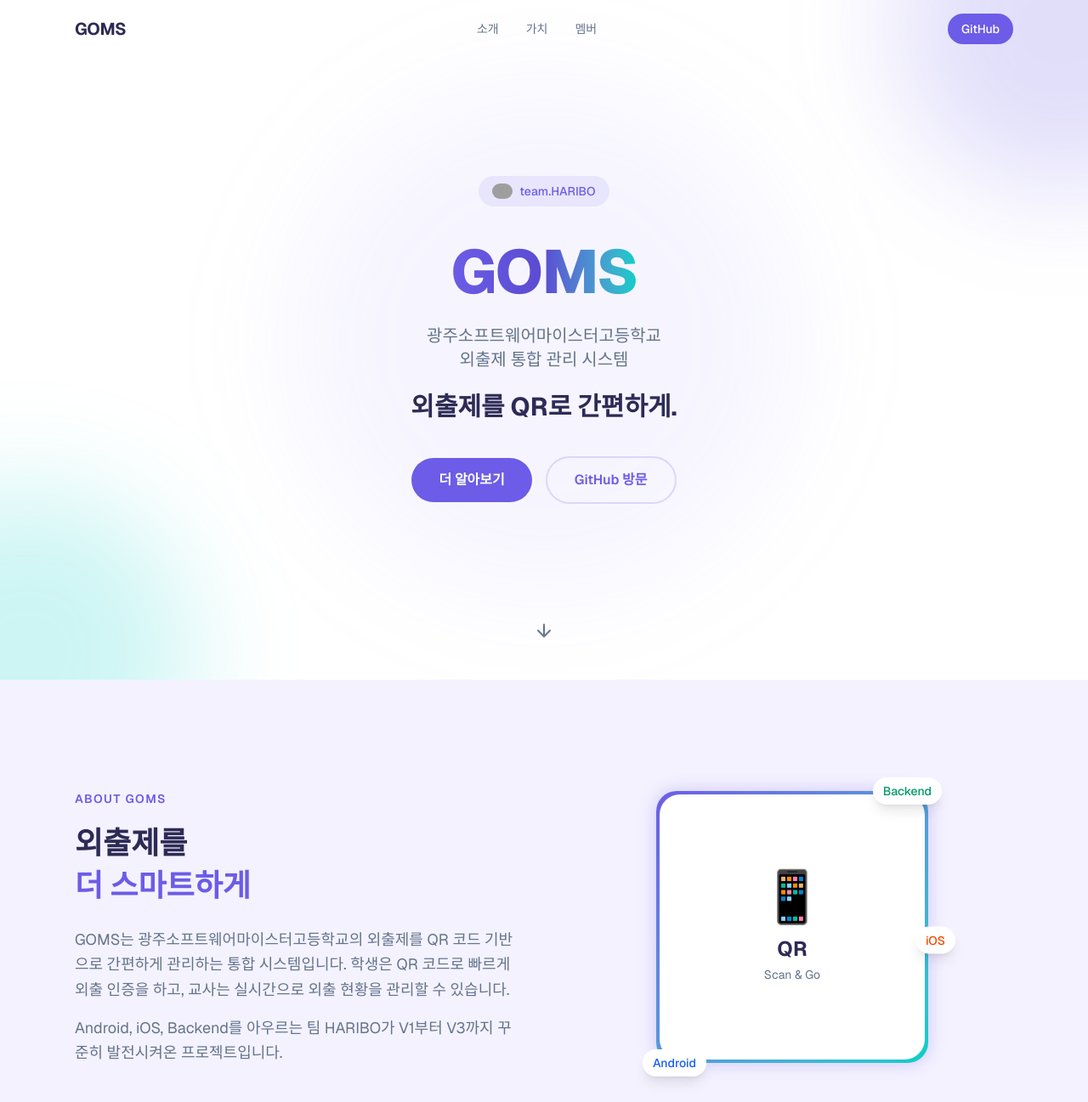
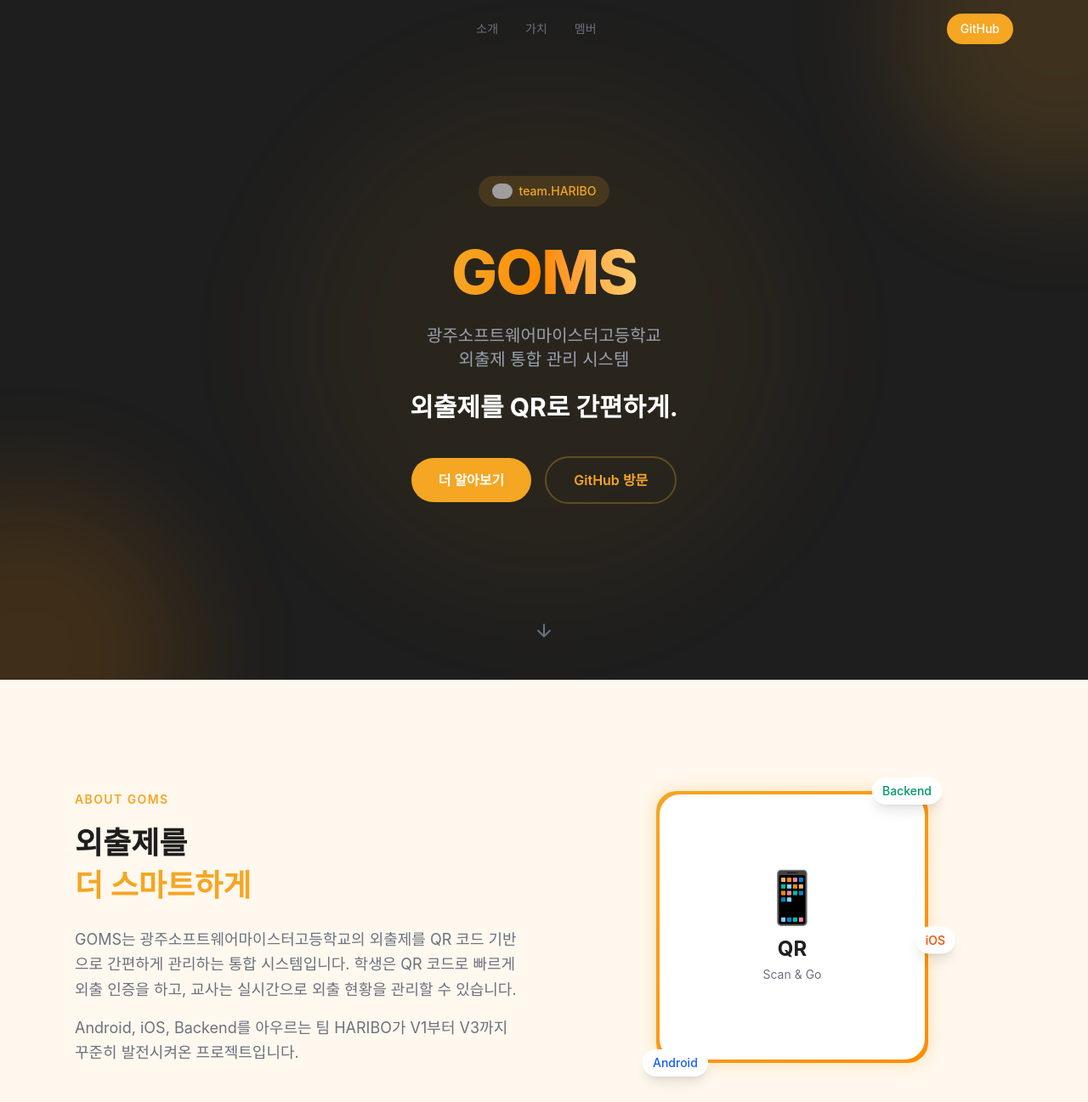
Before and after one commit to team-haribo/GOMS-WebSite, a Next.js app: page / in a window 1280 px wide. Shown: the top 1297 px of the page at 85% size. Built offline with nearby package versions, Linux system fonts and the light colour scheme; grey boxes are pictures that could not be loaded.

Commit message:
🎨 :: [#11] 피그마 디자인 반영 - 오렌지 테마 및 Pretendard 폰트 적용

```diff
--- a/src/app/globals.css
+++ b/src/app/globals.css
@@ -1,18 +1,20 @@
 @import "tailwindcss";
+@import url("https://cdn.jsdelivr.net/gh/orioncactus/pretendard@v1.3.9/dist/web/variable/pretendardvariable-dynamic-subset.min.css");
 
 @theme inline {
   --color-background: #ffffff;
-  --color-foreground: #171717;
-  --color-primary: #6C5CE7;
-  --color-primary-dark: #5A4BD1;
-  --color-primary-light: #A29BFE;
-  --color-accent: #00CEC9;
-  --color-section-bg: #F4F2FF;
+  --color-foreground: #1E1E1E;
+  --color-primary: #F5A623;
+  --color-primary-dark: #E8961A;
+  --color-primary-light: #FFCB6B;
+  --color-accent: #FF8C00;
+  --color-section-bg: #FFF8EE;
   --color-card-bg: #ffffff;
-  --color-text-secondary: #64748B;
-  --color-text-heading: #2D2B55;
-  --font-sans: var(--font-geist-sans);
-  --font-mono: var(--font-geist-mono);
+  --color-text-secondary: #6B7280;
+  --color-text-heading: #1E1E1E;
+  --color-dark: #121212;
+  --color-dark-card: #1E1E1E;
+  --font-pretendard: "Pretendard Variable", Pretendard, -apple-system, BlinkMacSystemFont, system-ui, Roboto, "Helvetica Neue", "Segoe UI", "Apple SD Gothic Neo", "Noto Sans KR", "Malgun Gothic", "Apple Color Emoji", "Segoe UI Emoji", "Segoe UI Symbol", sans-serif;
 }
 
 html {
@@ -22,7 +24,6 @@
 body {
   background: var(--color-background);
   color: var(--color-foreground);
-  font-family: var(--font-sans), Arial, Helvetica, sans-serif;
 }
 
 @keyframes fade-in-up {
@@ -42,8 +43,13 @@
 }
 
 @keyframes pulse-glow {
-  0%, 100% { box-shadow: 0 0 20px rgba(108, 92, 231, 0.3); }
-  50% { box-shadow: 0 0 40px rgba(108, 92, 231, 0.6); }
+  0%, 100% { box-shadow: 0 0 20px rgba(245, 166, 35, 0.3); }
+  50% { box-shadow: 0 0 40px rgba(245, 166, 35, 0.6); }
+}
+
+@keyframes shimmer {
+  0% { background-position: -200% 0; }
+  100% { background-position: 200% 0; }
 }
 
 .animate-fade-in-up {
@@ -59,6 +65,10 @@
   animation: pulse-glow 3s ease-in-out infinite;
 }
 
+.animate-shimmer {
+  animation: shimmer 3s linear infinite;
+}
+
 .delay-100 { animation-delay: 0.1s; }
 .delay-200 { animation-delay: 0.2s; }
 .delay-300 { animation-delay: 0.3s; }
--- a/src/app/layout.tsx
+++ b/src/app/layout.tsx
@@ -1,16 +1,5 @@
 import type { Metadata } from "next";
-import { Geist, Geist_Mono } from "next/font/google";
 import "./globals.css";
-
-const geistSans = Geist({
-  variable: "--font-geist-sans",
-  subsets: ["latin"],
-});
-
-const geistMono = Geist_Mono({
-  variable: "--font-geist-mono",
-  subsets: ["latin"],
-});
 
 export const metadata: Metadata = {
   title: "GOMS - 광주소프트웨어마이스터고 외출제 통합 관리 시스템",
@@ -29,11 +18,8 @@
   children: React.ReactNode;
 }>) {
   return (
-    <html
-      lang="ko"
-      className={`${geistSans.variable} ${geistMono.variable} h-full antialiased`}
-    >
-      <body className="min-h-full flex flex-col">{children}</body>
+    <html lang="ko" className="h-full antialiased">
+      <body className="min-h-full flex flex-col font-pretendard">{children}</body>
     </html>
   );
 }
--- a/src/components/About.tsx
+++ b/src/components/About.tsx
@@ -6,24 +6,24 @@
   const { ref, visible } = useInView();
 
   return (
-    <section id="about" className="py-24 sm:py-32 bg-[#F4F2FF]" ref={ref}>
+    <section id="about" className="py-24 sm:py-32 bg-[#FFF8EE]" ref={ref}>
       <div className="max-w-6xl mx-auto px-6">
         <div className="grid md:grid-cols-2 gap-16 items-center">
           <div className={visible ? "animate-fade-in-up" : "opacity-0"}>
-            <span className="text-[#6C5CE7] font-semibold text-sm uppercase tracking-widest">
+            <span className="text-[#F5A623] font-semibold text-sm uppercase tracking-widest">
               About GOMS
             </span>
-            <h2 className="mt-4 text-3xl sm:text-4xl font-bold text-[#2D2B55] leading-snug">
+            <h2 className="mt-4 text-3xl sm:text-4xl font-bold text-[#1E1E1E] leading-snug">
               외출제를
               <br />
-              <span className="text-[#6C5CE7]">더 스마트하게</span>
+              <span className="text-[#F5A623]">더 스마트하게</span>
             </h2>
-            <p className="mt-6 text-[#64748B] text-lg leading-relaxed">
+            <p className="mt-6 text-[#6B7280] text-lg leading-relaxed">
               GOMS는 광주소프트웨어마이스터고등학교의 외출제를 QR 코드 기반으로
               간편하게 관리하는 통합 시스템입니다. 학생은 QR 코드로 빠르게 외출
               인증을 하고, 교사는 실시간으로 외출 현황을 관리할 수 있습니다.
             </p>
-            <p className="mt-4 text-[#64748B] text-lg leading-relaxed">
+            <p className="mt-4 text-[#6B7280] text-lg leading-relaxed">
               Android, iOS, Backend를 아우르는 팀 HARIBO가 V1부터 V3까지 꾸준히
               발전시켜온 프로젝트입니다.
             </p>
@@ -31,12 +31,12 @@
 
           <div className={`flex justify-center ${visible ? "animate-fade-in-up delay-200" : "opacity-0"}`}>
             <div className="relative">
-              <div className="w-72 h-72 sm:w-80 sm:h-80 rounded-3xl bg-gradient-to-br from-[#6C5CE7] to-[#00CEC9] p-1 animate-pulse-glow">
+              <div className="w-72 h-72 sm:w-80 sm:h-80 rounded-3xl bg-gradient-to-br from-[#F5A623] to-[#FF8C00] p-1 animate-pulse-glow">
                 <div className="w-full h-full rounded-3xl bg-white flex flex-col items-center justify-center gap-4">
                   <div className="text-6xl">📱</div>
                   <div className="text-center">
-                    <p className="text-2xl font-bold text-[#2D2B55]">QR</p>
-                    <p className="text-[#64748B] text-sm mt-1">Scan & Go</p>
+                    <p className="text-2xl font-bold text-[#1E1E1E]">QR</p>
+                    <p className="text-[#6B7280] text-sm mt-1">Scan & Go</p>
                   </div>
                 </div>
               </div>
--- a/src/components/Footer.tsx
+++ b/src/components/Footer.tsx
@@ -1,6 +1,6 @@
 export default function Footer() {
   return (
-    <footer className="bg-[#2D2B55] text-white py-16">
+    <footer className="bg-[#1E1E1E] text-white py-16">
       <div className="max-w-6xl mx-auto px-6">
         <div className="flex flex-col sm:flex-row items-start sm:items-center justify-between gap-8">
           <div>
@@ -16,7 +16,7 @@
               href="https://github.com/team-haribo"
               target="_blank"
               rel="noopener noreferrer"
-              className="flex items-center gap-2 text-white/60 hover:text-white transition-colors text-sm"
+              className="flex items-center gap-2 text-white/60 hover:text-[#F5A623] transition-colors text-sm"
             >
               <svg width="20" height="20" fill="currentColor" viewBox="0 0 24 24">
                 <path d="M12 0c-6.626 0-12 5.373-12 12 0 5.302 3.438 9.8 8.207 11.387.599.111.793-.261.793-.577v-2.234c-3.338.726-4.033-1.416-4.033-1.416-.546-1.387-1.333-1.756-1.333-1.756-1.089-.745.083-.729.083-.729 1.205.084 1.839 1.237 1.839 1.237 1.07 1.834 2.807 1.304 3.492.997.107-.775.418-1.305.762-1.604-2.665-.305-5.467-1.334-5.467-5.931 0-1.311.469-2.381 1.236-3.221-.124-.303-.535-1.524.117-3.176 0 0 1.008-.322 3.301 1.23.957-.266 1.983-.399 3.003-.404 1.02.005 2.047.138 3.006.404 2.291-1.552 3.297-1.23 3.297-1.23.653 1.653.242 2.874.118 3.176.77.84 1.235 1.911 1.235 3.221 0 4.609-2.807 5.624-5.479 5.921.43.372.823 1.102.823 2.222v3.293c0 .319.192.694.801.576 4.765-1.589 8.199-6.086 8.199-11.386 0-6.627-5.373-12-12-12z" />
--- a/src/components/Header.tsx
+++ b/src/components/Header.tsx
@@ -18,17 +18,17 @@
       }`}
     >
       <div className="max-w-6xl mx-auto px-6 py-4 flex items-center justify-between">
-        <a href="#" className="text-xl font-bold text-[#2D2B55] tracking-tight">
+        <a href="#" className="text-xl font-bold text-[#1E1E1E] tracking-tight">
           GOMS
         </a>
-        <nav className="hidden sm:flex items-center gap-8 text-sm font-medium text-[#64748B]">
-          <a href="#about" className="hover:text-[#6C5CE7] transition-colors">
+        <nav className="hidden sm:flex items-center gap-8 text-sm font-medium text-[#6B7280]">
+          <a href="#about" className="hover:text-[#F5A623] transition-colors">
             소개
           </a>
-          <a href="#values" className="hover:text-[#6C5CE7] transition-colors">
+          <a href="#values" className="hover:text-[#F5A623] transition-colors">
             가치
           </a>
-          <a href="#members" className="hover:text-[#6C5CE7] transition-colors">
+          <a href="#members" className="hover:text-[#F5A623] transition-colors">
             멤버
           </a>
         </nav>
@@ -36,7 +36,7 @@
           href="https://github.com/team-haribo"
           target="_blank"
           rel="noopener noreferrer"
-          className="px-4 py-2 rounded-full bg-[#6C5CE7] text-white text-sm font-medium hover:bg-[#5A4BD1] transition-colors"
+          className="px-4 py-2 rounded-full bg-[#F5A623] text-white text-sm font-medium hover:bg-[#E8961A] transition-colors"
         >
           GitHub
         </a>
--- a/src/components/Hero.tsx
+++ b/src/components/Hero.tsx
@@ -4,15 +4,17 @@
 
 export default function Hero() {
   return (
-    <section className="relative min-h-screen flex items-center justify-center overflow-hidden">
+    <section className="relative min-h-screen flex items-center justify-center overflow-hidden bg-[#1E1E1E]">
+      {/* Background gradient orbs */}
       <div className="absolute inset-0 overflow-hidden pointer-events-none">
-        <div className="absolute -top-40 -right-40 w-96 h-96 bg-[#6C5CE7]/20 rounded-full blur-3xl animate-float" />
-        <div className="absolute -bottom-40 -left-40 w-96 h-96 bg-[#00CEC9]/20 rounded-full blur-3xl animate-float delay-300" />
-        <div className="absolute top-1/2 left-1/2 -translate-x-1/2 -translate-y-1/2 w-[600px] h-[600px] bg-[#A29BFE]/10 rounded-full blur-3xl" />
+        <div className="absolute -top-40 -right-40 w-96 h-96 bg-[#F5A623]/15 rounded-full blur-3xl animate-float" />
+        <div className="absolute -bottom-40 -left-40 w-96 h-96 bg-[#FF8C00]/15 rounded-full blur-3xl animate-float delay-300" />
+        <div className="absolute top-1/2 left-1/2 -translate-x-1/2 -translate-y-1/2 w-[600px] h-[600px] bg-[#F5A623]/5 rounded-full blur-3xl" />
       </div>
 
       <div className="relative z-10 text-center px-6 max-w-4xl mx-auto">
-        <div className="animate-fade-in-up inline-flex items-center gap-2 px-4 py-2 rounded-full bg-[#6C5CE7]/10 text-[#6C5CE7] text-sm font-medium mb-8">
+        {/* Team badge */}
+        <div className="animate-fade-in-up inline-flex items-center gap-2 px-4 py-2 rounded-full bg-[#F5A623]/15 text-[#F5A623] text-sm font-medium mb-8">
           <Image
             src="https://avatars.githubusercontent.com/u/128011223?v=4"
             alt="HARIBO"
@@ -23,26 +25,29 @@
           team.HARIBO
         </div>
 
+        {/* Main heading */}
         <h1 className="animate-fade-in-up delay-100 text-5xl sm:text-6xl md:text-7xl font-extrabold leading-tight tracking-tight">
-          <span className="bg-gradient-to-r from-[#6C5CE7] via-[#5A4BD1] to-[#00CEC9] bg-clip-text text-transparent">
+          <span className="bg-gradient-to-r from-[#F5A623] via-[#FF8C00] to-[#FFCB6B] bg-clip-text text-transparent">
             GOMS
           </span>
         </h1>
 
-        <p className="animate-fade-in-up delay-200 mt-4 text-lg sm:text-xl text-[#64748B] max-w-2xl mx-auto">
+        <p className="animate-fade-in-up delay-200 mt-4 text-lg sm:text-xl text-gray-400 max-w-2xl mx-auto">
           광주소프트웨어마이스터고등학교
           <br />
           외출제 통합 관리 시스템
         </p>
 
-        <p className="animate-fade-in-up delay-300 mt-6 text-2xl sm:text-3xl font-bold text-[#2D2B55]">
+        {/* Slogan */}
+        <p className="animate-fade-in-up delay-300 mt-6 text-2xl sm:text-3xl font-bold text-white">
           외출제를 QR로 간편하게.
         </p>
 
+        {/* CTA */}
         <div className="animate-fade-in-up delay-400 mt-10 flex flex-col sm:flex-row items-center justify-center gap-4">
           <a
             href="#about"
-            className="px-8 py-3.5 rounded-full bg-[#6C5CE7] text-white font-semibold hover:bg-[#5A4BD1] transition-all hover:shadow-lg hover:shadow-[#6C5CE7]/25"
+            className="px-8 py-3.5 rounded-full bg-[#F5A623] text-white font-semibold hover:bg-[#E8961A] transition-all hover:shadow-lg hover:shadow-[#F5A623]/25"
           >
             더 알아보기
           </a>
@@ -50,15 +55,16 @@
             href="https://github.com/team-haribo"
             target="_blank"
             rel="noopener noreferrer"
-            className="px-8 py-3.5 rounded-full border-2 border-[#6C5CE7]/20 text-[#6C5CE7] font-semibold hover:bg-[#6C5CE7]/5 transition-all"
+            className="px-8 py-3.5 rounded-full border-2 border-[#F5A623]/30 text-[#F5A623] font-semibold hover:bg-[#F5A623]/10 transition-all"
           >
             GitHub 방문
           </a>
         </div>
       </div>
 
+      {/* Scroll indicator */}
       <div className="absolute bottom-10 left-1/2 -translate-x-1/2 animate-bounce">
-        <svg width="24" height="24" viewBox="0 0 24 24" fill="none" className="text-[#64748B]">
+        <svg width="24" height="24" viewBox="0 0 24 24" fill="none" className="text-gray-500">
           <path
             d="M12 5v14M5 12l7 7 7-7"
             stroke="currentColor"
```
Also changed, not shown: src/components/Members.tsx (+9 -9 lines), src/components/Values.tsx (+5 -5 lines), 1 other file (tests, documents, lock files or other folders).
